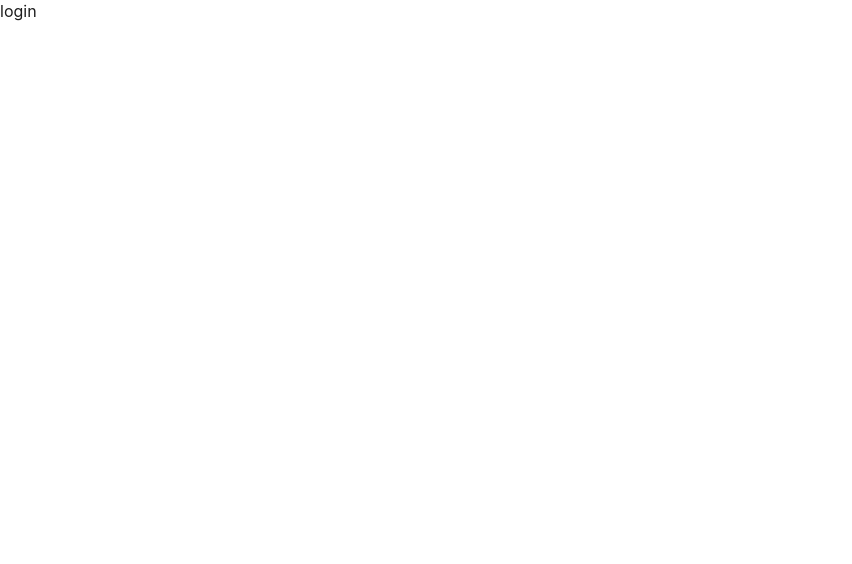
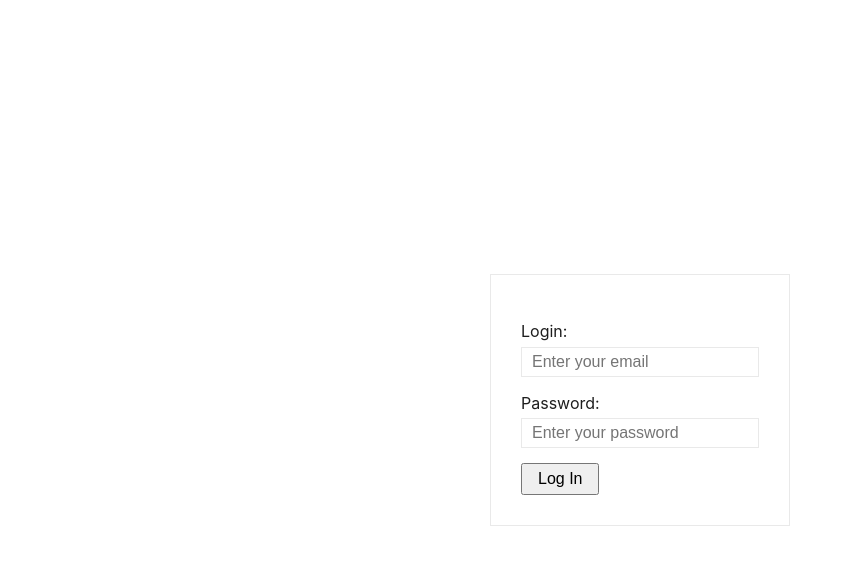
Before and after one commit to gerwld/coinchecker, a React (Create React App) app: page /login in a window 1280 px wide. Shown: the top 564 px of the page, without its empty margins (0-852 px from the left). Built offline with nearby package versions, Linux system fonts and the light colour scheme.

Commit message:
Add form & basic styles

```diff
--- a/src/components/Login/Login.jsx
+++ b/src/components/Login/Login.jsx
@@ -1,14 +1,43 @@
 import React from 'react';
+import { Field, reduxForm } from 'redux-form';
 import s from './Login.module.css';
 
 const Login = (props) => {
     return (
         <div className={s.login_content}>
             <div className={s.login_block}>
-                login
+                <LoginFormRedux />
             </div>
         </div>
     )
 }
 
+const LoginForm = props => {
+    return (
+        <form>
+            <div className={s.login_field}>
+                <label>Login:</label>
+                    <Field
+                        name="log_login"
+                        component="input"
+                        type="email"
+                        placeholder="Enter your email"
+                    />
+            </div>
+            <div className={s.login_field}>
+                <label>Password:</label>
+                    <Field
+                        name="log_password"
+                        component="input"
+                        type="password"
+                        placeholder="Enter your password"
+                    />
+            </div>
+            <button type="submit" className={s.btn_login}>Log In</button>
+        </form>
+    )
+}
+
+const LoginFormRedux = reduxForm({ form: 'login' })(LoginForm);
+
 export default Login;
--- a/src/components/Login/Login.module.css
+++ b/src/components/Login/Login.module.css
@@ -0,0 +1,35 @@
+.login_content {
+    display: flex;
+    justify-content: center;
+    align-items: center;
+    width: 100vw;
+    height: 100vh;
+    min-width: 300px;
+    min-height: 400px;
+}
+
+.login_block {
+    width: 300px;
+    padding: 30px;
+    border: var(--border-lightgray);
+}
+
+.login_block input {
+    display: block;
+    width: 100%;
+    padding: 5px 10px;
+    margin-top: 3px;
+    font-size: inherit;
+    border: var(--border-lightgray);
+    box-sizing: border-box;
+}
+
+.login_field {
+    margin-top: 15px;
+}
+
+.btn_login {
+    padding: 5px 15px;
+    margin-top: 15px;
+    font-size: inherit;
+}
--- a/src/redux/redux-store.js
+++ b/src/redux/redux-store.js
@@ -3,10 +3,12 @@ import { composeWithDevTools } from "redux-devtools-extension";
 import thunk from 'redux-thunk';
 import appReducer from "./app-reducer";
 import dashReducer from "./dashboard-reducer";
+import { reducer as formReducer } from 'redux-form'
 
 let reducers = combineReducers({
     app: appReducer,
-    dashboard: dashReducer
+    dashboard: dashReducer,
+    form: formReducer
 });
 
 const store = createStore(reducers, composeWithDevTools(
```
